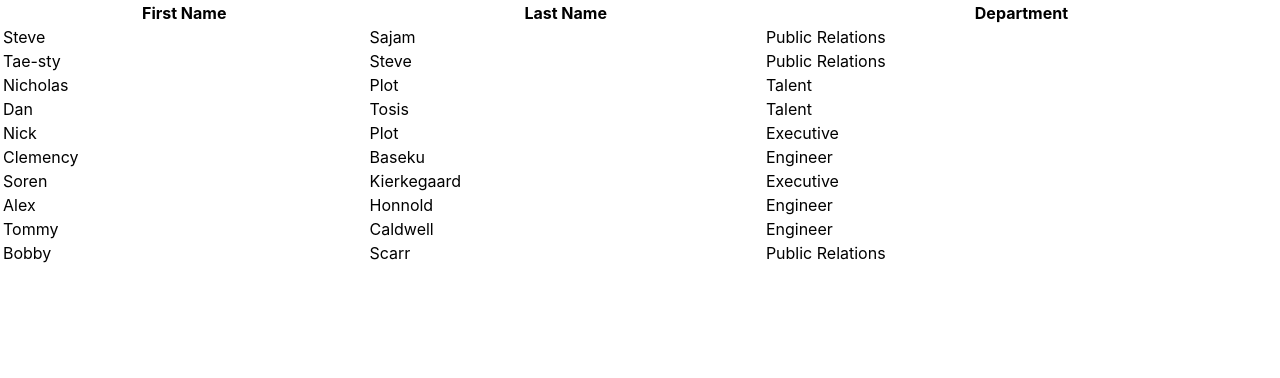
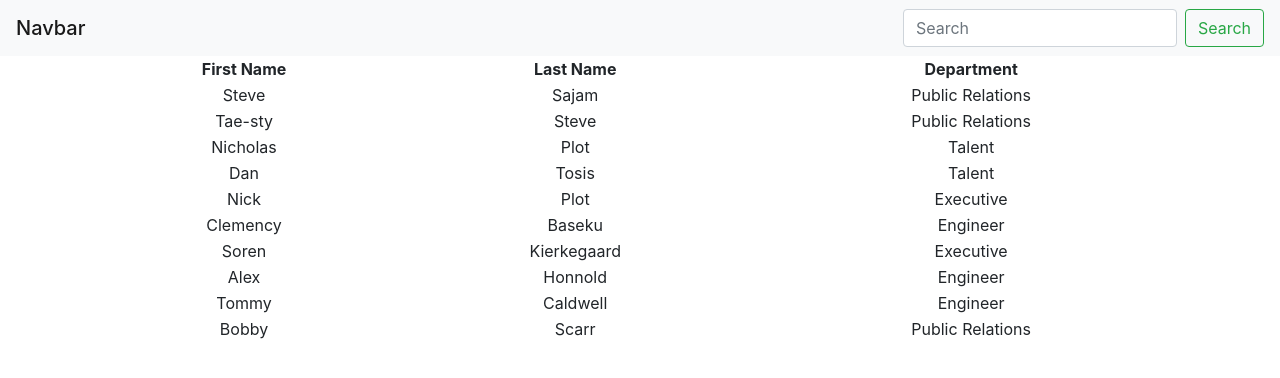
Before and after one commit to erasersleeve/Employee-Directory, a React (Create React App) app: page / in a window 1280 px wide. Shown: the top 378 px of the page. Built offline with nearby package versions, Linux system fonts and the light colour scheme.

Commit message:
Added initial navbar component, search functionality next

```diff
--- a/public/index.html
+++ b/public/index.html
@@ -9,6 +9,8 @@
       name="description"
       content="Web site created using create-react-app"
     />
+    <link rel="stylesheet" href="https://cdnjs.cloudflare.com/ajax/libs/twitter-bootstrap/4.0.0/css/bootstrap.min.css"/>
+
     <link rel="apple-touch-icon" href="%PUBLIC_URL%/logo192.png" />
     <!--
       manifest.json provides metadata used when your web app is installed on a
--- a/src/App.js
+++ b/src/App.js
@@ -1,10 +1,14 @@
 import React, { useState } from "react";
 import Directory from "./components/Directory/index";
+import Navbar from "./components/Navbar/index";
 import './App.css';
 
 function App() {
+  // const [list, setlist] = useState(directory);
+
   return (
     <>
+    <Navbar />
     <Directory />
       </>
   );
--- /dev/null
+++ b/src/components/Navbar/index.js
@@ -0,0 +1,18 @@
+import React from "react";
+import "./style.css";
+
+
+function Navbar(props) {
+    return (
+        <nav class="navbar navbar-light bg-light">
+            <span class="navbar-brand mb-0 h1">Navbar</span>
+            <form class="form-inline">
+                <input class="form-control mr-sm-2" type="search" placeholder="Search" aria-label="Search" />
+                    <button class="btn btn-outline-success my-2 my-sm-0" type="submit">Search</button>
+            </form>
+        </nav>
+    )
+}
+
+
+export default Navbar;
```
Also changed, not shown: src/components/Navbar/style.css (added).
